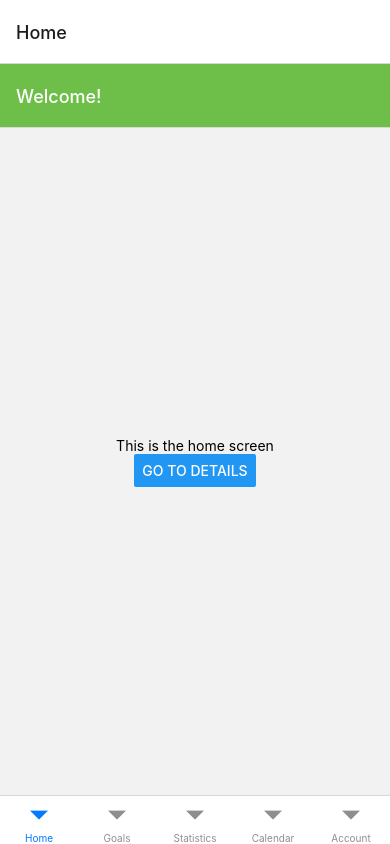
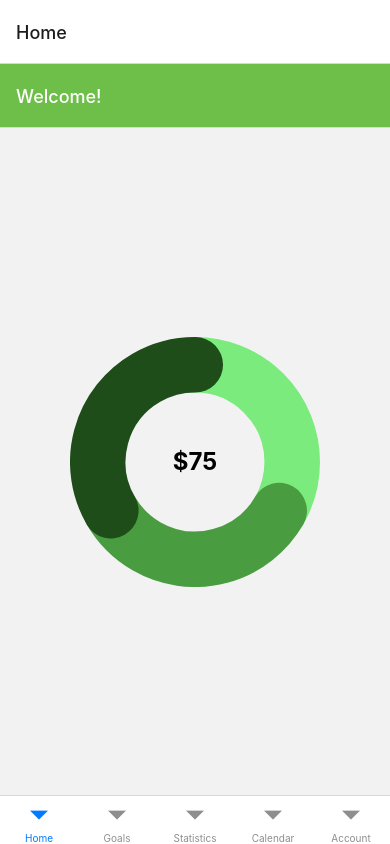
Before and after one commit to joshhughesjr/KJBcsci, a React Native app: screen / in a window 390 px wide. Built offline with nearby package versions, Linux system fonts and the light colour scheme.

Commit message:
Update Homescreen.js
adding home screen graph

```diff
--- a/screens/Homescreen.js
+++ b/screens/Homescreen.js
@@ -1,25 +1,117 @@
-import React from "react";
-import { View, Button, Text, StyleSheet } from "react-native";
-import DetailsScreen from "../screens/Detailsscreen";
-const Home = ({navigation}) => {
+import React from 'react';
+import { View, StyleSheet, Text } from "react-native";
+import Svg, { G, Circle } from "react-native-svg";
+
+const App = () => {
+  const radius = 70;
+  const circleCircumference = 2 * Math.PI * radius;
+
+  const spent = 25;
+  const remaining = 25;
+  const regular = 25;
+  const total = spent + remaining + regular;
+
+  const spentPercentage = (spent / total) * 100;
+  const remainingPercentage = (remaining / total) * 100;
+  const regularPercentage = (regular / total) * 100;
+
+  const spentStrokeDashoffset =
+    circleCircumference - (circleCircumference * spentPercentage) / 100;
+  const billsStrokeDashoffset =
+    circleCircumference - (circleCircumference * remainingPercentage) / 100;
+  const regularStrokeDashoffset =
+    circleCircumference - (circleCircumference * regularPercentage) / 100;
+
+  const spentAngle = (spent / total) * 360;
+  const billsAngle = (remaining / total) * 360;
+  const regularAngle = spentAngle + billsAngle;
+
   return (
-    <View style={styles.center}>
-      <Text>This is the home screen</Text>
-      <Button
-        title="Go to Details"
-        onPress={() => navigation.navigate('Details')}
-      />
+    <View style={styles.container}>
+      <View style={styles.graphWrapper}>
+        <Svg height="250" width="250" viewBox="0 0 180 180">
+          <G rotation={-90} originX="90" originY="90">
+            { total === 0 ? (
+              <Circle
+                cx="50%"
+                cy="50%"
+                r={radius}
+                stroke="#F1F6F9"
+                fill="transparent"
+                strokeWidth="40"
+              />
+             ) : (
+               <>
+                 <Circle
+                  cx="50%"
+                  cy="50%"
+                  r={radius}
+                  stroke="#7aeb7c"
+                  fill="transparent"
+                  strokeWidth="40"
+                  strokeDasharray={circleCircumference}
+                  strokeDashoffset={spentStrokeDashoffset}
+                  rotation={0}
+                  originX="90"
+                  originY="90"
+                  strokeLinecap="round"
+                 />
+                 <Circle
+                  cx="50%"
+                  cy="50%"
+                  r={radius}
+                  stroke="#4a9c41"
+                  fill="transparent"
+                  strokeWidth="40"
+                  strokeDasharray={circleCircumference}
+                  strokeDashoffset={billsStrokeDashoffset}
+                  rotation={spentAngle}
+                  originX="90"
+                  originY="90"
+                  strokeLinecap="round"
+                 />
+                 <Circle
+                  cx="50%"
+                  cy="50%"
+                  r={radius}
+                  stroke="#1e4d19"
+                  fill="transparent"
+                  strokeWidth="40"
+                  strokeDasharray={circleCircumference}
+                  strokeDashoffset={regularStrokeDashoffset}
+                  rotation={regularAngle}
+                  originX="90"
+                  originY="90"
+                  strokeLinecap="round"
+                />
+               </>
+             )
+            }
+          </G>
+        </Svg>
+        <Text style={styles.label}>${total}</Text>
+      </View>
     </View>
   );
 };
 
+export default App;
+
+
 const styles = StyleSheet.create({
-  center: {
+  container: {
     flex: 1,
     justifyContent: "center",
     alignItems: "center",
+  },
+  graphWrapper: {
+    alignItems: "center",
+    justifyContent: "center",
+  },
+  label: {
+    position: "absolute",
     textAlign: "center",
+    fontWeight: "700",
+    fontSize: 24,
   },
 });
-
-export default Home;
```
